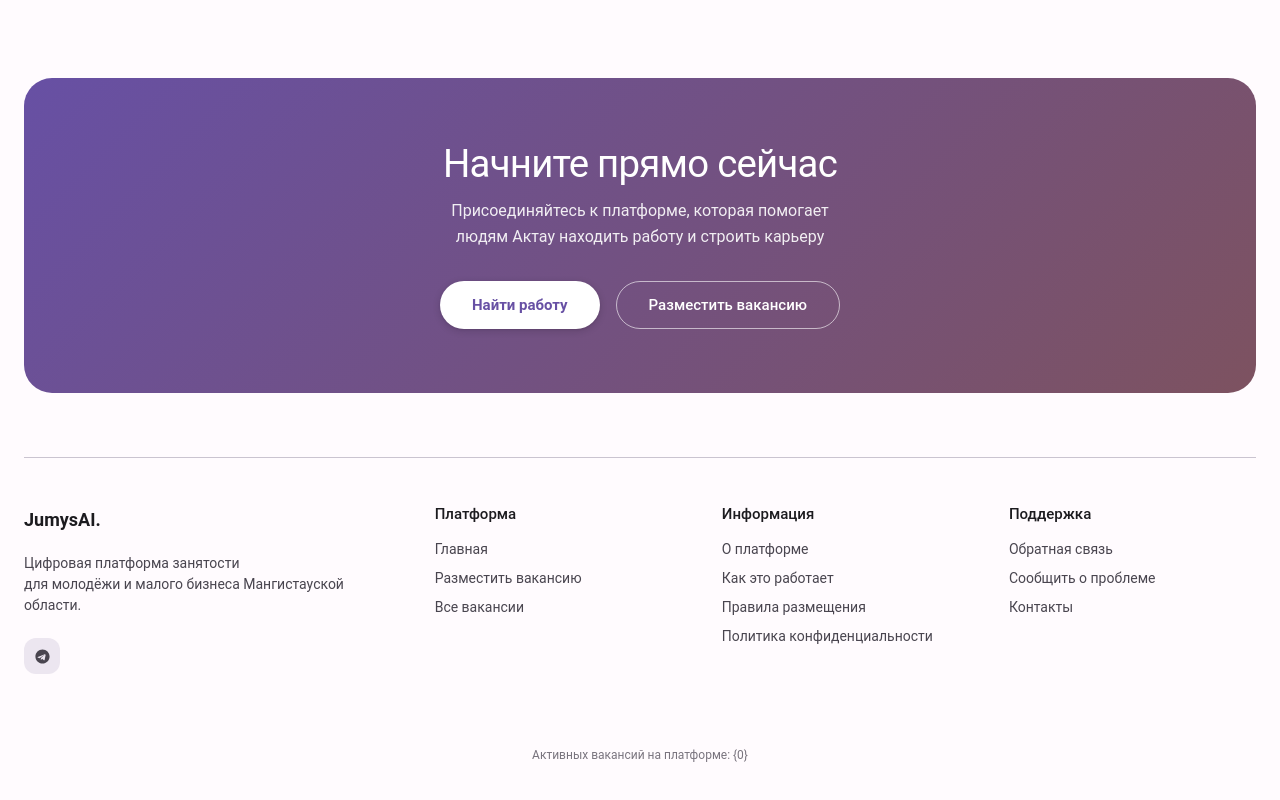
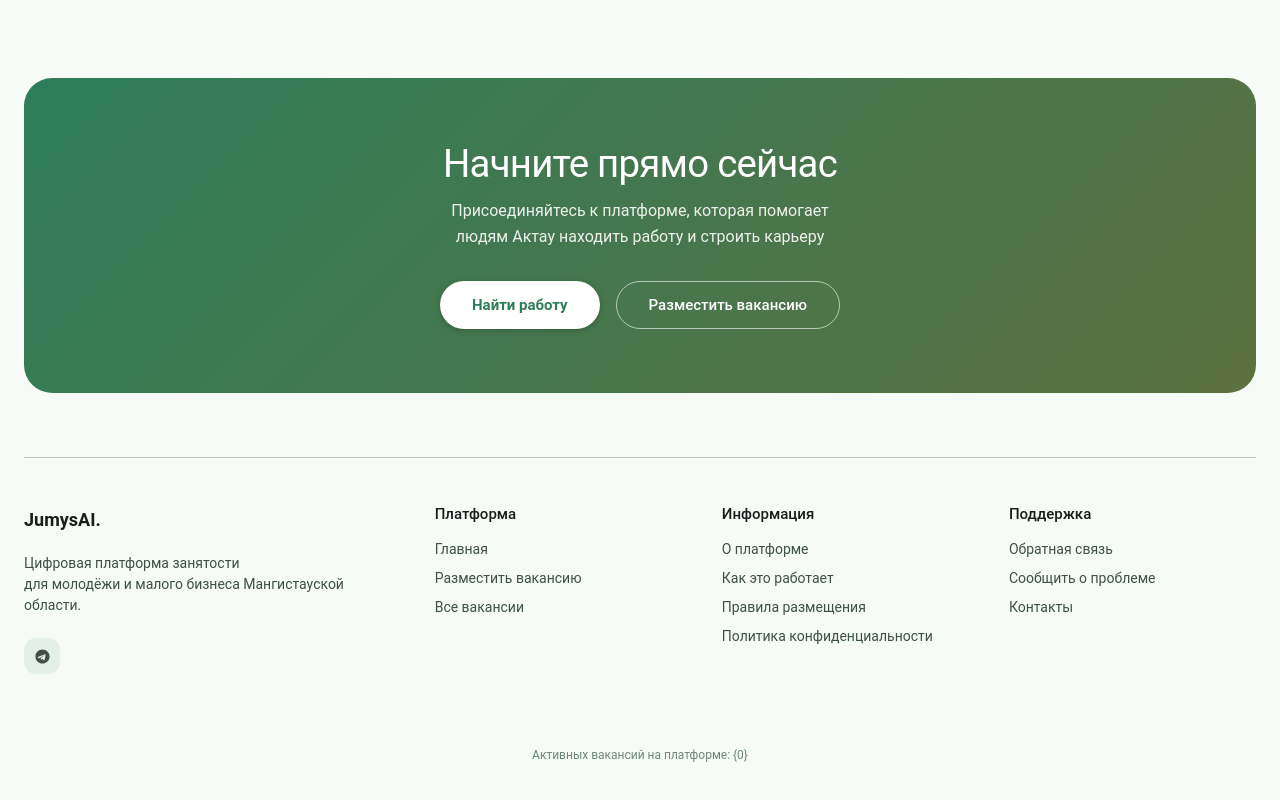
Before and after one commit to samenov01/aqsha-project, a React (Vite) app in the folder client/: page / in a window 1280 px wide. Shown: the part 3057-3857 px from the top of the page. Built offline with nearby package versions, Linux system fonts and the light colour scheme; no server answers.

Commit message:
Initial commit: aqsha project with green theme

```diff
--- a/client/src/index.css
+++ b/client/src/index.css
@@ -1,5 +1,5 @@
 /* ═══════════════════════════════════════════════════════════════════
-   JumysAI — Material Design 3  ·  Seed #6750A4 (Purple baseline)
+   aqsha — Material Design 3  ·  Seed #2E7D5A (Green baseline)
    ═══════════════════════════════════════════════════════════════════ */
 
 /* ── View Transitions ──────────────────────────────────────────────── */
@@ -15,23 +15,23 @@
 
 /* ── 1. Design Tokens ──────────────────────────────────────────────── */
 :root {
-  /* Primary — Purple */
-  --md-primary:               #6750A4;
+  /* Primary — Pastel Green */
+  --md-primary:               #2E7D5A;
   --md-on-primary:            #FFFFFF;
-  --md-primary-container:     #EADDFF;
-  --md-on-primary-container:  #21005D;
+  --md-primary-container:     #BBEED4;
+  --md-on-primary-container:  #002114;
 
   /* Secondary */
-  --md-secondary:             #625B71;
+  --md-secondary:             #4E7A63;
   --md-on-secondary:          #FFFFFF;
-  --md-secondary-container:   #E8DEF8;
-  --md-on-secondary-container:#1D192B;
+  --md-secondary-container:   #CFEEDE;
+  --md-on-secondary-container:#0B2118;
 
   /* Tertiary */
-  --md-tertiary:              #7D5260;
+  --md-tertiary:              #5D7140;
   --md-on-tertiary:           #FFFFFF;
-  --md-tertiary-container:    #FFD8E4;
-  --md-on-tertiary-container: #31111D;
+  --md-tertiary-container:    #E2F2C0;
+  --md-on-tertiary-container: #1B2400;
 
   /* Error */
   --md-error:                 #B3261E;
@@ -40,26 +40,26 @@
   --md-on-error-container:    #410E0B;
 
   /* Neutral surfaces */
-  --md-bg:                       #FFFBFE;
-  --md-surface:                  #FFFBFE;
-  --md-surface-dim:              #DED8E1;
-  --md-surface-variant:          #E7E0EC;
+  --md-bg:                       #F6FBF8;
+  --md-surface:                  #F6FBF8;
+  --md-surface-dim:              #D5DDD8;
+  --md-surface-variant:          #DDE8E1;
   --md-surface-container-lowest: #FFFFFF;
-  --md-surface-container-low:    #F7F2FA;
-  --md-surface-container:        #F3EDF7;
-  --md-surface-container-high:   #ECE6F0;
-  --md-surface-container-highest:#E6E0E9;
-  --md-on-surface:               #1C1B1F;
-  --md-on-surface-variant:       #49454F;
+  --md-surface-container-low:    #F0FAF4;
+  --md-surface-container:        #EBF5EF;
+  --md-surface-container-high:   #E5EFE9;
+  --md-surface-container-highest:#DFE9E3;
+  --md-on-surface:               #191E1B;
+  --md-on-surface-variant:       #3E5047;
 
   /* Outline */
-  --md-outline:         #79747E;
-  --md-outline-variant: #CAC4D0;
+  --md-outline:         #6D8878;
+  --md-outline-variant: #BDC9C2;
 
   /* Inverse */
-  --md-inverse-surface:    #313033;
-  --md-inverse-on-surface: #F4EFF4;
-  --md-inverse-primary:    #D0BCFF;
+  --md-inverse-surface:    #2E3230;
+  --md-inverse-on-surface: #EBF5EF;
+  --md-inverse-primary:    #9ADAB9;
 
   /* Scrim */
   --md-scrim: rgba(0,0,0,.32);
@@ -104,44 +104,44 @@
 }
 
 [data-theme="dark"] {
-  --md-primary:               #D0BCFF;
-  --md-on-primary:            #381E72;
-  --md-primary-container:     #4F378B;
-  --md-on-primary-container:  #EADDFF;
-
-  --md-secondary:             #CCC2DC;
-  --md-on-secondary:          #332D41;
-  --md-secondary-container:   #4A4458;
-  --md-on-secondary-container:#E8DEF8;
-
-  --md-tertiary:              #EFB8C8;
-  --md-on-tertiary:           #492532;
-  --md-tertiary-container:    #633B48;
-  --md-on-tertiary-container: #FFD8E4;
+  --md-primary:               #9ADAB9;
+  --md-on-primary:            #003823;
+  --md-primary-container:     #1A5E3D;
+  --md-on-primary-container:  #BBEED4;
+
+  --md-secondary:             #B3D2C0;
+  --md-on-secondary:          #1D3E2E;
+  --md-secondary-container:   #35583F;
+  --md-on-secondary-container:#CFEEDE;
+
+  --md-tertiary:              #C7D69E;
+  --md-on-tertiary:           #2E3C12;
+  --md-tertiary-container:    #44582A;
+  --md-on-tertiary-container: #E2F2C0;
 
   --md-error:                 #F2B8B5;
   --md-on-error:              #601410;
   --md-error-container:       #8C1D18;
   --md-on-error-container:    #F9DEDC;
 
-  --md-bg:                       #141218;
-  --md-surface:                  #141218;
-  --md-surface-dim:              #141218;
-  --md-surface-variant:          #49454F;
-  --md-surface-container-lowest: #0F0D13;
-  --md-surface-container-low:    #1D1B20;
-  --md-surface-container:        #211F26;
-  --md-surface-container-high:   #2B2930;
-  --md-surface-container-highest:#36343B;
-  --md-on-surface:               #E6E1E5;
-  --md-on-surface-variant:       #CAC4D0;
-
-  --md-outline:         #938F99;
-  --md-outline-variant: #49454F;
-
-  --md-inverse-surface:    #E6E1E5;
-  --md-inverse-on-surface: #313033;
-  --md-inverse-primary:    #6750A4;
+  --md-bg:                       #101512;
+  --md-surface:                  #101512;
+  --md-surface-dim:              #101512;
+  --md-surface-variant:          #3E5047;
+  --md-surface-container-lowest: #0B100D;
+  --md-surface-container-low:    #181E1A;
+  --md-surface-container:        #1C221E;
+  --md-surface-container-high:   #272D29;
+  --md-surface-container-highest:#313834;
+  --md-on-surface:               #E1E9E4;
+  --md-on-surface-variant:       #BDC9C2;
+
+  --md-outline:         #879390;
+  --md-outline-variant: #3E5047;
+
+  --md-inverse-surface:    #E1E9E4;
+  --md-inverse-on-surface: #2E3230;
+  --md-inverse-primary:    #2E7D5A;
 
   --md-elevation-1: 0 1px 2px rgba(0,0,0,.30), 0 1px 3px 1px rgba(0,0,0,.24);
   --md-elevation-2: 0 1px 2px rgba(0,0,0,.30), 0 2px 6px 2px rgba(0,0,0,.22);
--- a/package.json
+++ b/package.json
@@ -1,5 +1,5 @@
 {
-  "name": "studykwork",
+  "name": "aqsha",
   "version": "1.0.0",
   "description": "",
   "main": "server/index.js",
```
Also changed, not shown: 1 other file (tests, documents, lock files or other folders).
